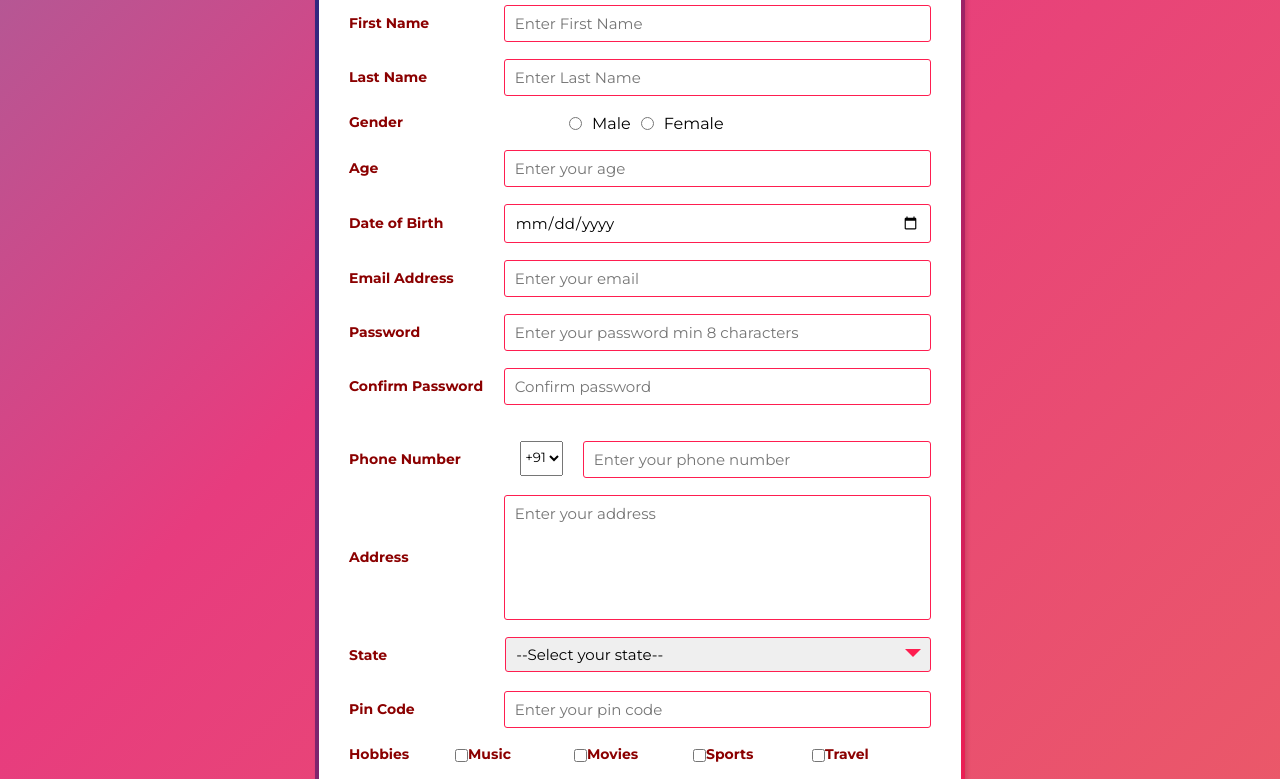
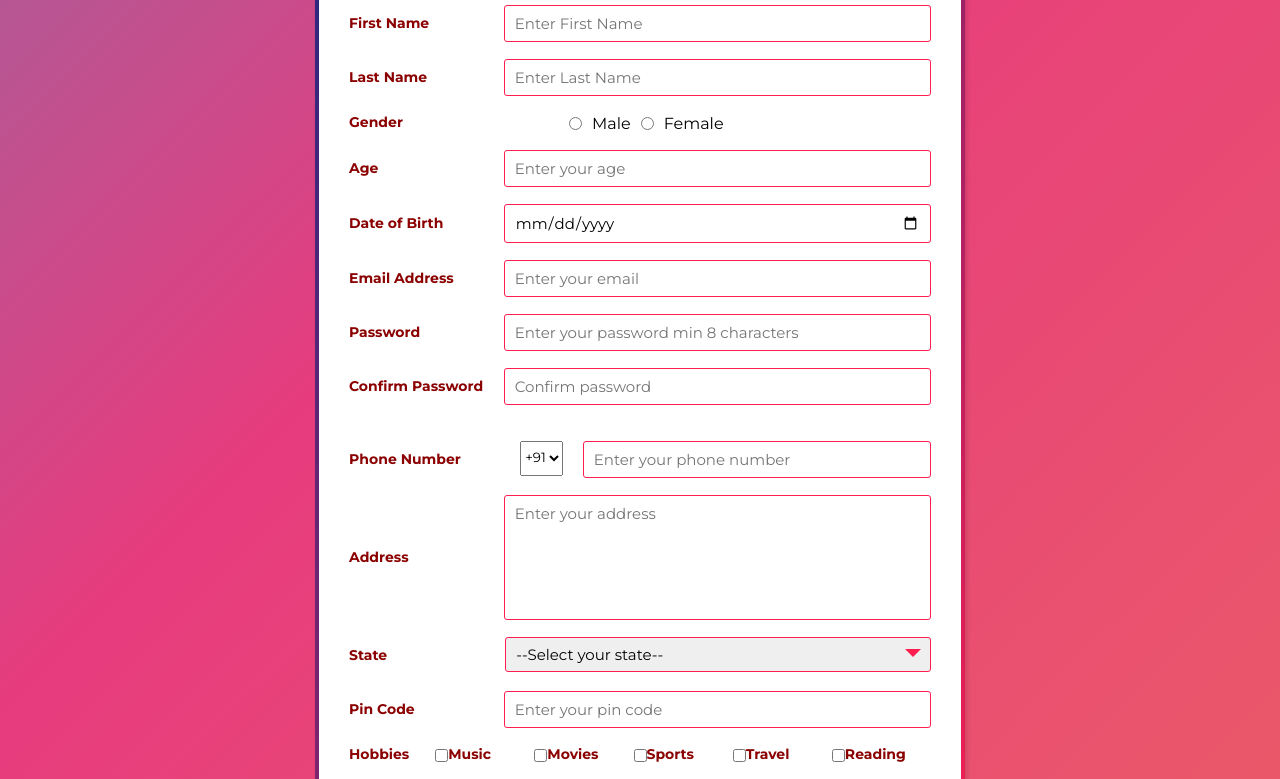
Before and after one commit to adeeba-sk/RegistrationForm, a plain HTML site: page index.html in a window 1280 px wide. Shown: the part 140-919 px from the top of the page. Drawn offline with Linux system fonts and the light colour scheme.

Commit message:
Modified Hobbies

```diff
--- a/index.html
+++ b/index.html
@@ -152,6 +152,8 @@
             <label for="">Sports</label>
             <input type="checkbox" name="Hobbies" id="" value="Travel">
             <label for="">Travel</label>
+            <input type="checkbox" name="Hobbies" id="" value="Reading">
+            <label for="">Reading</label>
           </div>
         </div>
 
```
